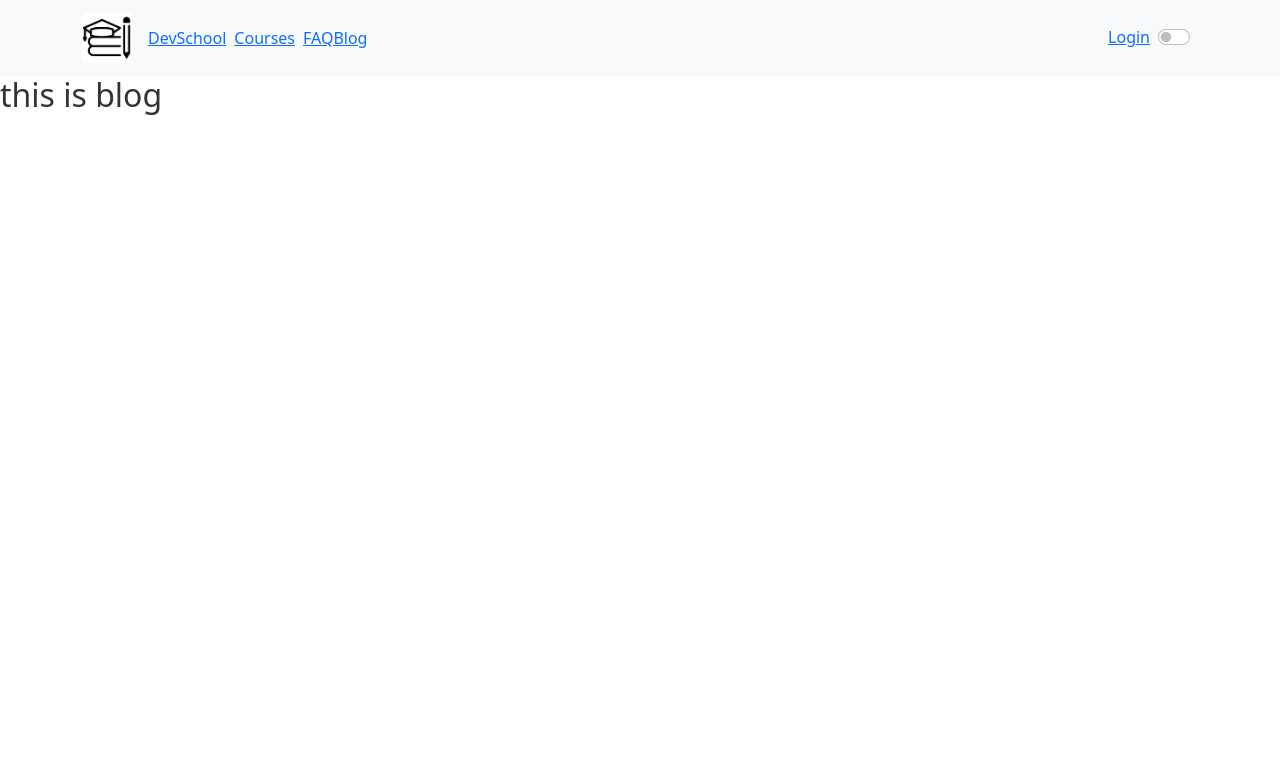
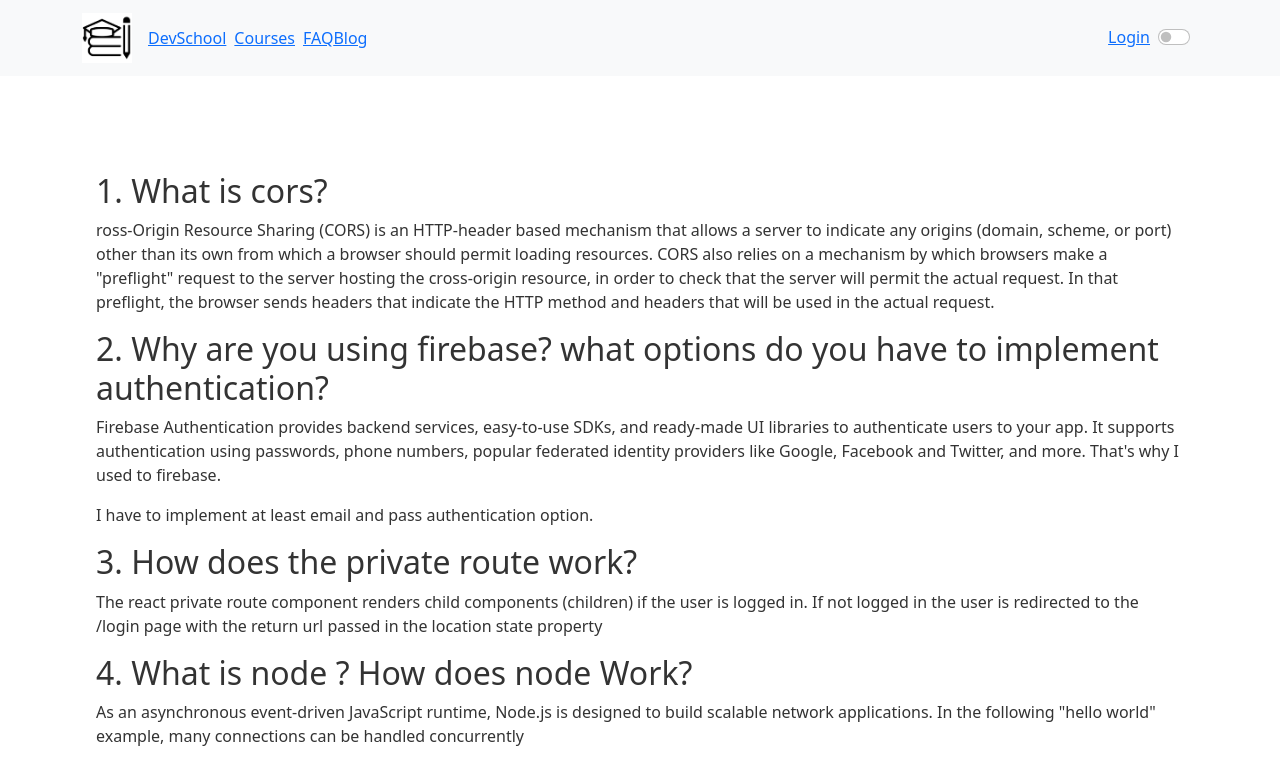
Before and after one commit to Taher027/Learning-platform_clint_side, a React (Create React App) app: page /blog in a window 1280 px wide. Shown: the top 784 px of the page. Built offline with nearby package versions, Linux system fonts and the light colour scheme; no server answers.

Commit message:
update some blog

```diff
--- a/src/components/Blog.js
+++ b/src/components/Blog.js
@@ -2,8 +2,24 @@ import React from 'react';
 
 const Blog = () => {
     return (
-        <div>
-            <h2>this is blog</h2>
+        <div className='p-5 m-5'>
+            <div>
+                <h2 className=''>1. What is cors?</h2>
+                <p>ross-Origin Resource Sharing (CORS) is an HTTP-header based mechanism that allows a server to indicate any origins (domain, scheme, or port) other than its own from which a browser should permit loading resources. CORS also relies on a mechanism by which browsers make a "preflight" request to the server hosting the cross-origin resource, in order to check that the server will permit the actual request. In that preflight, the browser sends headers that indicate the HTTP method and headers that will be used in the actual request.</p>
+            </div>
+            <div>
+                <h2 className=''>2. Why are you using firebase? what options do you have to implement authentication?</h2>
+                <p>Firebase Authentication provides backend services, easy-to-use SDKs, and ready-made UI libraries to authenticate users to your app. It supports authentication using passwords, phone numbers, popular federated identity providers like Google, Facebook and Twitter, and more. That's why I used to firebase. </p>
+                <p>I have to implement at least email and pass authentication option.</p>
+            </div>
+            <div>
+                <h2 className=''>3. How does the private route work?</h2>
+                <p>The react private route component renders child components (children) if the user is logged in. If not logged in the user is redirected to the /login page with the return url passed in the location state property</p>
+            </div>
+            <div>
+                <h2 className=''>4. What is node ? How does node Work?</h2>
+                <p>As an asynchronous event-driven JavaScript runtime, Node.js is designed to build scalable network applications. In the following "hello world" example, many connections can be handled concurrently</p>
+            </div>
         </div>
     );
 };
```
Also changed, not shown: firebase.json (added), 2 other files (tests, documents, lock files or other folders).
